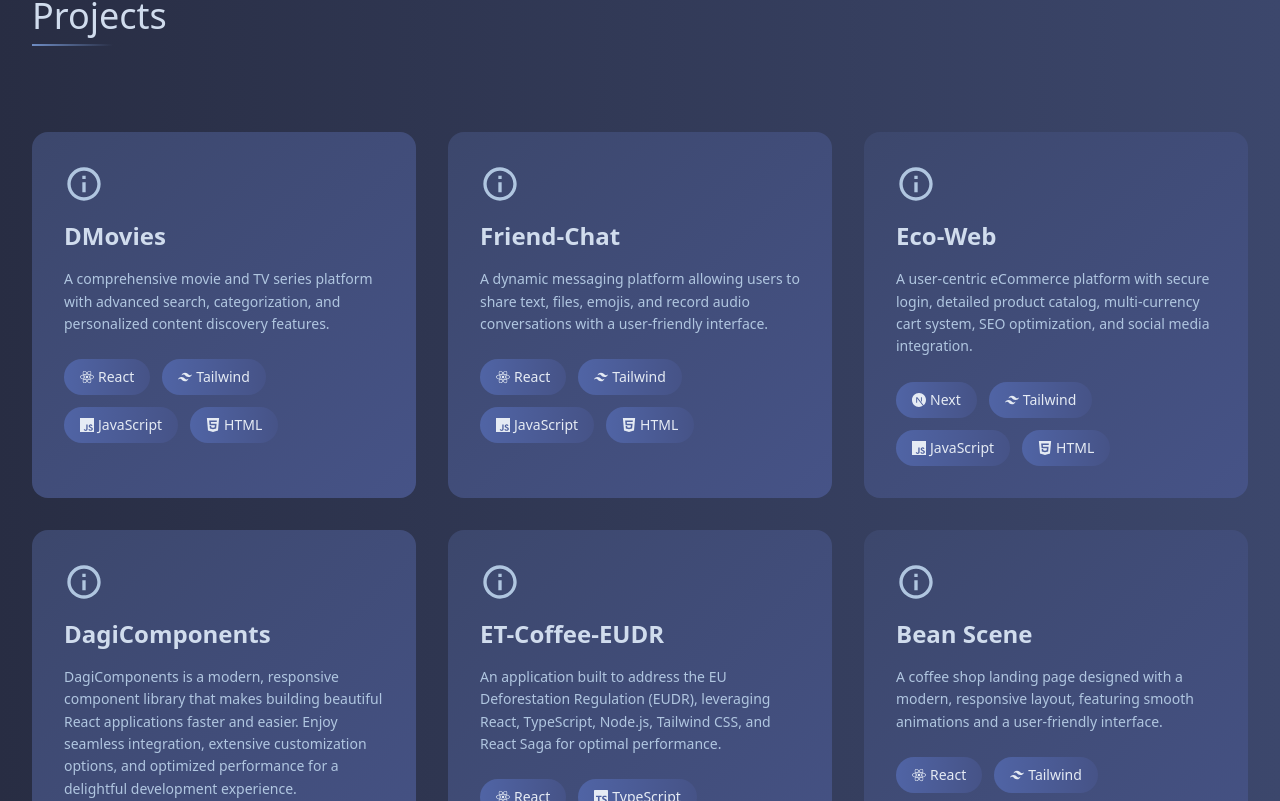
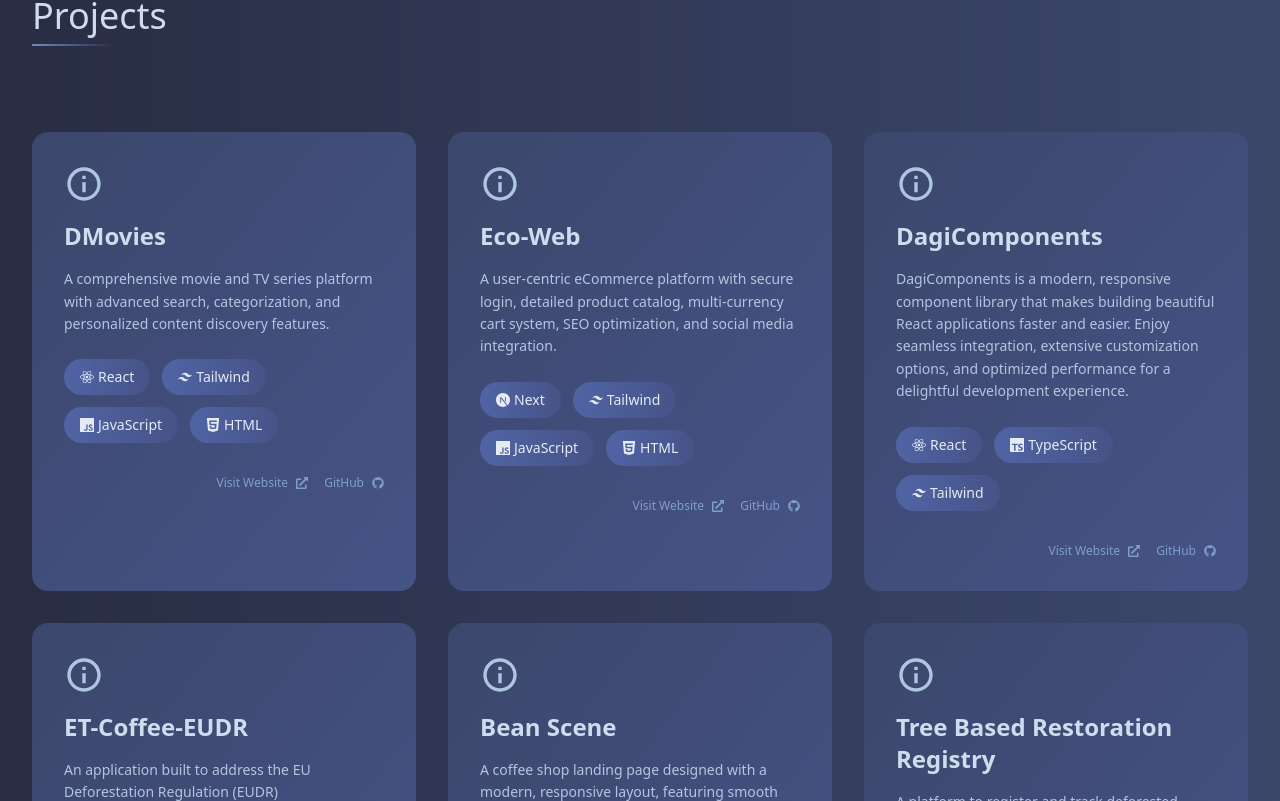
Before and after one commit to dagijosi/newPortfolio, a React (Vite) app: page / in a window 1280 px wide. Shown: the part 1699-2500 px from the top of the page. Built offline with nearby package versions, Linux system fonts and the light colour scheme.

Commit message:
Enhance Projects component: Introduce website and GitHub links for each project, implement "See More" functionality to dynamically display additional projects, and add state management for visible project count to improve user interaction and experience.

```diff
--- a/src/components/Projects.tsx
+++ b/src/components/Projects.tsx
@@ -13,6 +13,8 @@ import {
   SiLaravel,
   SiReactquery,
 } from "react-icons/si";
+import { FaExternalLinkAlt, FaGithub } from "react-icons/fa";
+import { useState } from "react";
 
 export const skillIconMap: Record<string, JSX.Element> = {
   React: <FaReact />,
@@ -26,11 +28,12 @@ export const skillIconMap: Record<string, JSX.Element> = {
   JavaScript: <SiJavascript />,
   TypeScript: <SiTypescript />,
   Laravel: <SiLaravel />,
-  "React Query": <SiReactquery />,  // React Query Icon
-  "React Saga": <FaRecycle />,     // React Saga Icon
+  "React Query": <SiReactquery />, // React Query Icon
+  "React Saga": <FaRecycle />, // React Saga Icon
 };
 
 const Projects = () => {
+  const [visibleCount, setVisibleCount] = useState(6);
   const [ref, inView] = useInView({
     triggerOnce: true,
     threshold: 0.2,
@@ -56,45 +59,54 @@ const Projects = () => {
       description:
         "A comprehensive movie and TV series platform with advanced search, categorization, and personalized content discovery features.",
       skills: ["React", "Tailwind", "JavaScript", "HTML"],
-    },
-    {
-      name: "Friend-Chat",
-      description:
-        "A dynamic messaging platform allowing users to share text, files, emojis, and record audio conversations with a user-friendly interface.",
-      skills: ["React", "Tailwind", "JavaScript", "HTML"],
+      website: "https://d-movies.vercel.app/",
+      github: "https://github.com/dagijoseph/dmovies",
     },
     {
       name: "Eco-Web",
       description:
         "A user-centric eCommerce platform with secure login, detailed product catalog, multi-currency cart system, SEO optimization, and social media integration.",
       skills: ["Next", "Tailwind", "JavaScript", "HTML"],
+      website: "https://eco-web.vercel.app/",
+      github: "https://github.com/dagijoseph/eco-web",
     },
     {
       name: "DagiComponents",
       description:
         "DagiComponents is a modern, responsive component library that makes building beautiful React applications faster and easier. Enjoy seamless integration, extensive customization options, and optimized performance for a delightful development experience.",
       skills: ["React", "TypeScript", "Tailwind"],
+      website: "https://dagicomponets.vercel.app/",
+      github: "https://github.com/dagijosi/Dagicomponets",
     },
     {
       name: "ET-Coffee-EUDR",
       description:
-        "An application built to address the EU Deforestation Regulation (EUDR), leveraging React, TypeScript, Node.js, Tailwind CSS, and React Saga for optimal performance.",
+        "An application built to address the EU Deforestation Regulation (EUDR)",
       skills: ["React", "TypeScript", "Node.js", "Tailwind", "React Saga"],
+      website: "http://et-coffee-eudr.vercel.app/",
+      github: "https://github.com/dagijoseph/et-coffee-eudr",
     },
     {
       name: "Bean Scene",
       description:
         "A coffee shop landing page designed with a modern, responsive layout, featuring smooth animations and a user-friendly interface.",
       skills: ["React", "Tailwind", "TypeScript"],
+      website: "https://coffee-landing-xi.vercel.app/",
+      github: "https://github.com/dagijosi/coffeeLanding",
     },
     {
       name: "Tree Based Restoration Registry",
       description:
         "A platform to register and track deforested regions in Ethiopia, supporting tree-based restoration efforts with a comprehensive data management system.",
       skills: ["React", "JavaScript", "React Query", "Tailwind", "Laravel"],
+      website: "https://treebaserestorationregistry.org/",
+      github: "https://github.com/dagijoseph/tree-based-restoration-registry",
     },
   ];
 
+  const handleSeeMore = () => {
+    setVisibleCount((prev) => Math.min(prev + 3, projects.length));
+  };
 
   return (
     <motion.section
@@ -110,7 +122,7 @@ const Projects = () => {
         <span className="absolute bottom-[-10px] left-0 w-3/5 h-0.5 bg-gradient-to-r from-polo-500 to-transparent"></span>
       </h2>
       <div className="mt-12 grid grid-cols-1 md:grid-cols-3 gap-8">
-        {projects.map((project, index) => (
+        {projects.slice(0, visibleCount).map((project, index) => (
           <motion.div
             key={index}
             className="bg-gradient-to-br from-polo-900 to-polo-800 p-[2rem] rounded-2xl text-white"
@@ -135,9 +147,41 @@ const Projects = () => {
                 </span>
               ))}
             </div>
+            <div className="flex justify-end mt-8 space-x-4">
+              <a
+                href={project.website}
+                target="_blank"
+                rel="noopener noreferrer"
+                className="flex items-center gap-2 text-xs text-polo-400 hover:text-polo-200 transition-all duration-200"
+                aria-label={`Visit the ${project.name} website`}
+              >
+                Visit Website
+                <FaExternalLinkAlt className="w-3 h-3" />
+              </a>
+              <a
+                href={project.github}
+                target="_blank"
+                rel="noopener noreferrer"
+                className="flex items-center gap-2 text-xs text-polo-400 hover:text-polo-200 transition-all duration-200"
+                aria-label={`View the ${project.name} GitHub repository`}
+              >
+                GitHub
+                <FaGithub className="w-3 h-3" />
+              </a>
+            </div>
           </motion.div>
         ))}
       </div>
+      {visibleCount < projects.length && (
+        <div className="mt-8 text-center">
+          <button
+            onClick={handleSeeMore}
+            className="text-polo-200 bg-gradient-to-r from-polo-700 to-polo-800 px-6 py-2 rounded-full hover:from-polo-600 hover:to-polo-700 transition-all duration-200"
+          >
+            See More
+          </button>
+        </div>
+      )}
     </motion.section>
   );
 };
```
